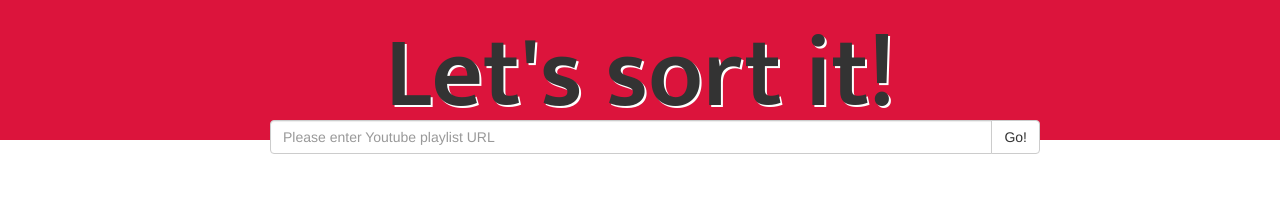
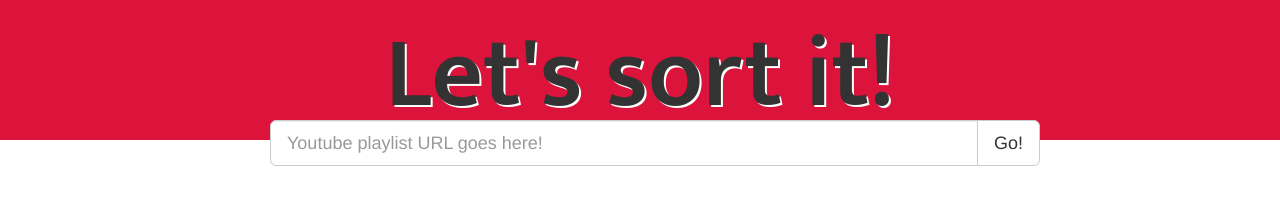
Before and after one commit to nish17/youtube-playlist-sorter, a React (Vite) app: page / in a window 1280 px wide. Shown: the top 216 px of the page. Built offline with nearby package versions, Linux system fonts and the light colour scheme; no server answers; a web font is replaced by a local one.

Commit message:
make searchBar large

```diff
--- a/src/Search.js
+++ b/src/Search.js
@@ -14,13 +14,15 @@ const Search = ({ submitID }) => {
     <div className='search-bar-container'>
       <div className='row'>
         <div className='col-lg-8'>
-          <div className='input-group'>
+          <div className='input-group input-group-lg'>
             <input
               type='text'
               className='form-control'
+              aria-label='Large'
+              aria-describedby='inputGroup-sizing-sm'
               value={playlistURL}
               onChange={(e) => setURL(e.target.value)}
-              placeholder='Please enter Youtube playlist URL'
+              placeholder='Youtube playlist URL goes here!'
             />
             <span className='input-group-btn'>
               <button
```
